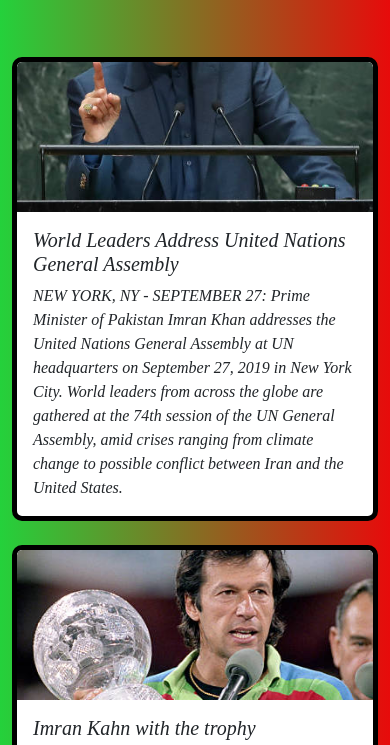
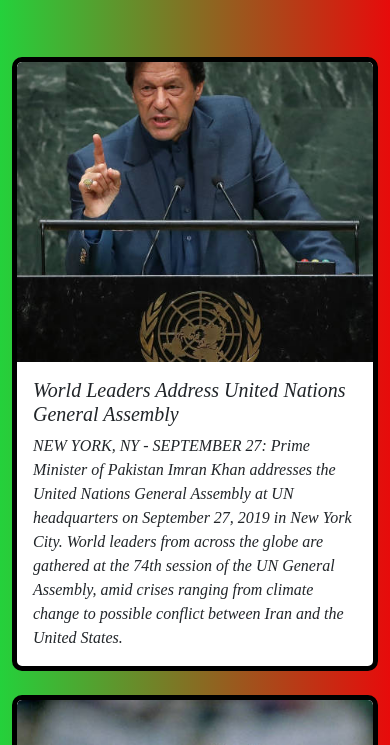
Before and after one commit to syeda804/imran_khan, a plain HTML site: page media.html in a window 390 px wide. Shown: the part 1958-2703 px from the top of the page. Drawn offline with nearby package versions, Linux system fonts and the light colour scheme; a script that the page names is missing.

Commit message:
Update media.html

```diff
--- a/media.html
+++ b/media.html
@@ -260,18 +260,20 @@ iframe {
 
     /* Mobile Responsiveness */
     @media (max-width: 768px) {
-      .card-img-top {
-        height: 150px;
-      }
-    }
+   .card-img-top {
+     height: auto;
+     max-height: 300px;
+     width: 100%;
+   }
+}
+
 /* Mobile responsiveness */
 @media (max-width: 768px) {
-  iframe {
+iframe {
     width: 100%;
-    height: auto;
+    height: 300px;
   }
 }
-
 
     /* Row Animations */
     .row {
```
